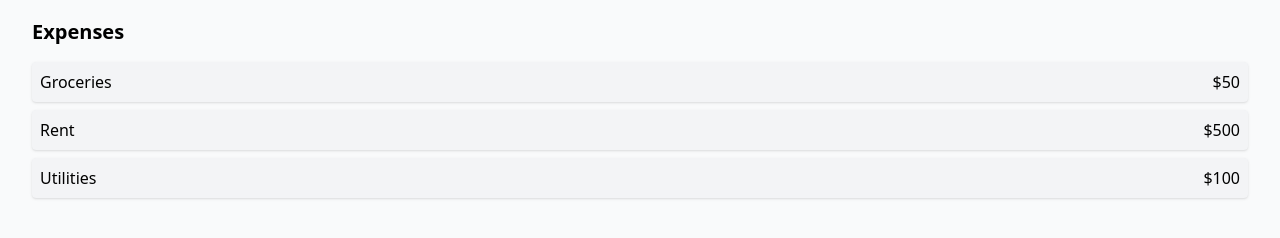
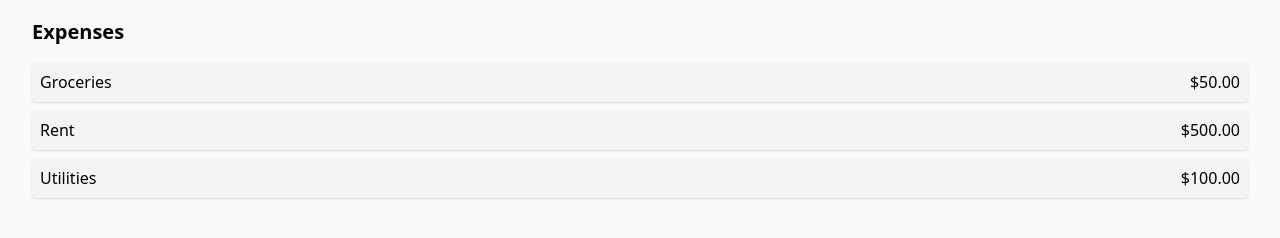
Before and after one commit to Biruk42/cash-track, a React (Vite) app: page / in a window 1280 px wide. Shown: the part 374-612 px from the top of the page. Built offline with nearby package versions, Linux system fonts and the light colour scheme.

Commit message:
Implement expense management functionality with AddExpenseForm integration

```diff
--- a/src/App.jsx
+++ b/src/App.jsx
@@ -1,14 +1,28 @@
+import { useState } from "react";
 import Header from "./components/Header";
 import ExpenseList from "./components/ExpenseList";
 import AddExpenseForm from "./components/AddExpenseForm";
 
 function App() {
+  const [expenses, setExpenses] = useState([
+    { id: 1, name: "Groceries", amount: 50 },
+    { id: 2, name: "Rent", amount: 500 },
+    { id: 3, name: "Utilities", amount: 100 },
+  ]);
+
+  const addExpense = (expense) => {
+    setExpenses((prevExpenses) => [
+      ...prevExpenses,
+      { id: Date.now(), ...expense },
+    ]);
+  };
+
   return (
     <div className="min-h-screen bg-gray-50">
       <Header />
       <main className="p-4 space-y-6">
-        <AddExpenseForm />
-        <ExpenseList />
+        <AddExpenseForm onAddExpense={addExpense} />
+        <ExpenseList expenses={expenses} />
       </main>
     </div>
   );
--- a/src/components/AddExpenseForm.jsx
+++ b/src/components/AddExpenseForm.jsx
@@ -1,12 +1,12 @@
 import { useState } from "react";
 
-function AddExpenseForm() {
+function AddExpenseForm({ onAddExpense }) {
   const [name, setName] = useState("");
   const [amount, setAmount] = useState("");
 
   const handleSubmit = (e) => {
     e.preventDefault();
-    console.log("New Expense:", { name, amount });
+    onAddExpense({ name, amount: parseFloat(amount) });
     setName("");
     setAmount("");
   };
--- a/src/components/ExpenseList.jsx
+++ b/src/components/ExpenseList.jsx
@@ -1,23 +1,21 @@
-function ExpenseList() {
-  const expenses = [
-    { id: 1, name: "Groceries", amount: 50 },
-    { id: 2, name: "Rent", amount: 500 },
-    { id: 3, name: "Utilities", amount: 100 },
-  ];
-
+function ExpenseList({ expenses }) {
   return (
     <div className="p-4">
       <h2 className="text-xl font-semibold mb-4">Expenses</h2>
+      {expenses.length === 0 ? (
+        <p className="text-gray-500">No expenses added yet.</p>
+      ) : (
         <ul className="space-y-2">
           {expenses.map((expense) => (
             <li
               key={expense.id}
               className="flex justify-between bg-gray-100 p-2 rounded shadow">
               <span>{expense.name}</span>
-            <span>${expense.amount}</span>
+              <span>${expense.amount.toFixed(2)}</span>
             </li>
           ))}
         </ul>
+      )}
     </div>
   );
 }
```
Lines whose indentation alone changed are shown as unchanged.
